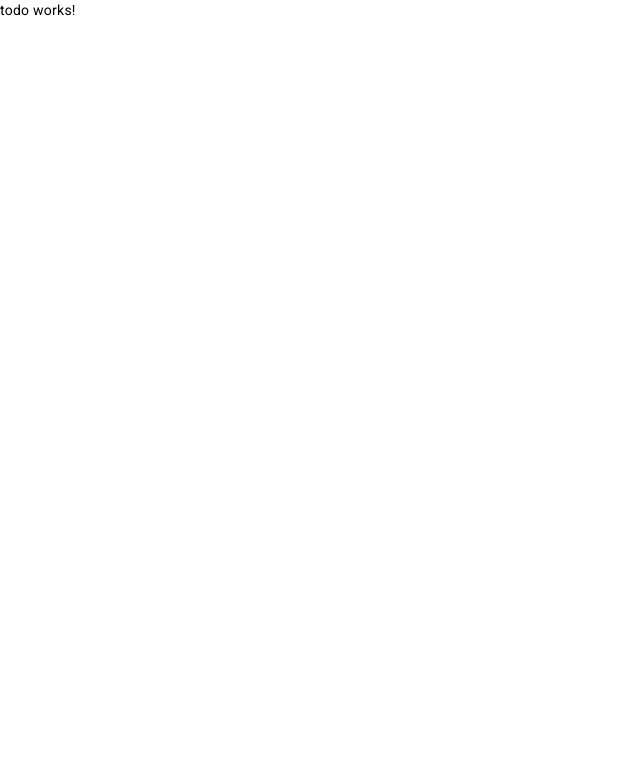
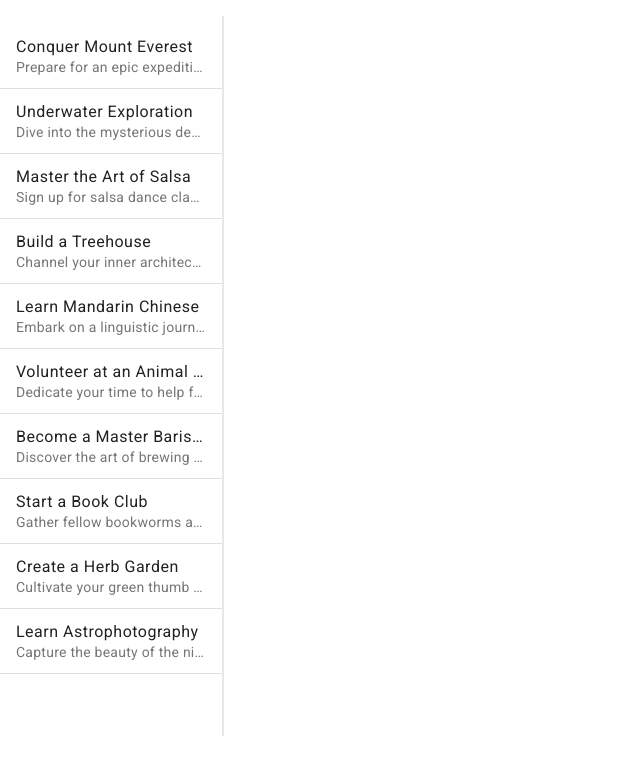
Before and after one commit to kevin-barrientos/angular-upskilling, an Angular app: page / in a window 1280 px wide. Shown: the top 774 px of the page, without its empty margins (0-640 px from the left). Built offline with nearby package versions, Linux system fonts and the light colour scheme.

Commit message:
session 2 (task): displays list of todos and its detail upon click

```diff
--- a/src/app/app.component.html
+++ b/src/app/app.component.html
@@ -1 +1,10 @@
-<tpg-todo></tpg-todo>
+<div class="flex flex-col h-screen">
+  <div class="flex h-full max-h-[calc(100vh-64px)] pt-4">
+    <div class="min-w-[224px] max-w-[224px] h-full overflow-auto border-r-gray-200 border-solid border-r-2">
+      <tpg-todo-sidebar-list (itemClick)="itemSelected($event)"></tpg-todo-sidebar-list>
+    </div>
+    <div class="grow w-0 h-full flex flex-col">
+      <tpg-todo [todo]="todo"></tpg-todo>
+    </div>
+  </div>
+</div>
--- a/src/app/app.component.ts
+++ b/src/app/app.component.ts
@@ -6,5 +6,9 @@ import { Component } from '@angular/core';
   styleUrls: ['./app.component.css'],
 })
 export class AppComponent {
-  title = 'angular-upskilling';
+  todo?: { title: string; description: string };
+
+  itemSelected(todo: { title: string; description: string }) {
+    this.todo = todo;
+  }
 }
--- /dev/null
+++ b/src/app/todo-list-item/todo-list-item.component.html
@@ -0,0 +1,5 @@
+<mat-list-item>
+  <span matListItemTitle>{{ title }}</span>
+  <span matListItemLine>{{ description }}</span>
+</mat-list-item>
+<mat-divider></mat-divider>
--- /dev/null
+++ b/src/app/todo-list-item/todo-list-item.component.ts
@@ -0,0 +1,14 @@
+import { Component, Input } from '@angular/core';
+
+@Component({
+  selector: 'tpg-todo-list-item',
+  templateUrl: './todo-list-item.component.html',
+  styleUrls: ['./todo-list-item.component.css'],
+})
+export class TodoListItemComponent {
+  @Input()
+  title: string = '';
+
+  @Input()
+  description: string = '';
+}
--- /dev/null
+++ b/src/app/todo-sidebar-list/todo-sidebar-list.component.html
@@ -0,0 +1,111 @@
+<mat-action-list>
+  <tpg-todo-list-item
+    title="Conquer Mount Everest"
+    description="Prepare for an epic expedition to the world's highest peak. Gather gear, train, and embark on a life-changing journey to conquer Mount Everest."
+    (click)="
+      itemClicked(
+        'Conquer Mount Everest',
+        'Prepare for an epic expedition to the world\'s highest peak. Gather gear, train, and embark on a life-changing journey to conquer Mount Everest.'
+      )
+    "
+  ></tpg-todo-list-item>
+
+  <tpg-todo-list-item
+    title="Underwater Exploration"
+    description="Dive into the mysterious depths of the ocean. Enroll in scuba diving lessons, explore vibrant coral reefs, and encounter fascinating marine creatures."
+    (click)="
+      itemClicked(
+        'Underwater Exploration',
+        'Dive into the mysterious depths of the ocean. Enroll in scuba diving lessons, explore vibrant coral reefs, and encounter fascinating marine creatures.'
+      )
+    "
+  ></tpg-todo-list-item>
+
+  <tpg-todo-list-item
+    title="Master the Art of Salsa"
+    description="Sign up for salsa dance classes and learn the energetic moves of this Latin dance style. Perfect your footwork, spins, and partner work to become a salsa master."
+    (click)="
+      itemClicked(
+        'Master the Art of Salsa',
+        'Sign up for salsa dance classes and learn the energetic moves of this Latin dance style. Perfect your footwork, spins, and partner work to become a salsa master.'
+      )
+    "
+  ></tpg-todo-list-item>
+
+  <tpg-todo-list-item
+    title="Build a Treehouse"
+    description="Channel your inner architect and construct a whimsical treehouse in your backyard. Design the blueprint, gather materials, and create a magical hideaway among the branches."
+    (click)="
+      itemClicked(
+        'Build a Treehouse',
+        'Channel your inner architect and construct a whimsical treehouse in your backyard. Design the blueprint, gather materials, and create a magical hideaway among the branches.'
+      )
+    "
+  ></tpg-todo-list-item>
+
+  <tpg-todo-list-item
+    title="Learn Mandarin Chinese"
+    description="Embark on a linguistic journey and learn Mandarin Chinese, one of the most widely spoken languages in the world. Immerse yourself in the rich culture and master essential phrases."
+    (click)="
+      itemClicked(
+        'Learn Mandarin Chinese',
+        'Embark on a linguistic journey and learn Mandarin Chinese, one of the most widely spoken languages in the world. Immerse yourself in the rich culture and master essential phrases.'
+      )
+    "
+  ></tpg-todo-list-item>
+
+  <tpg-todo-list-item
+    title="Volunteer at an Animal Shelter"
+    description="Dedicate your time to help furry friends in need. Volunteer at a local animal shelter, assist with feeding, grooming, and providing love and care to adorable shelter animals."
+    (click)="
+      itemClicked(
+        'Volunteer at an Animal Shelter',
+        'Dedicate your time to help furry friends in need. Volunteer at a local animal shelter, assist with feeding, grooming, and providing love and care to adorable shelter animals.'
+      )
+    "
+  ></tpg-todo-list-item>
+
+  <tpg-todo-list-item
+    title="Become a Master Barista"
+    description="Discover the art of brewing coffee. Enroll in a barista course, learn latte art, and master the art of creating delicious espresso-based beverages."
+    (click)="
+      itemClicked(
+        'Become a Master Barista',
+        'Discover the art of brewing coffee. Enroll in a barista course, learn latte art, and master the art of creating delicious espresso-based beverages.'
+      )
+    "
+  ></tpg-todo-list-item>
+
+  <tpg-todo-list-item
+    title="Start a Book Club"
+    description="Gather fellow bookworms and create a book club. Choose captivating reads, engage in thoughtful discussions, and expand your literary horizons with like-minded readers."
+    (click)="
+      itemClicked(
+        'Start a Book Club',
+        'Gather fellow bookworms and create a book club. Choose captivating reads, engage in thoughtful discussions, and expand your literary horizons with like-minded readers.'
+      )
+    "
+  ></tpg-todo-list-item>
+
+  <tpg-todo-list-item
+    title="Create a Herb Garden"
+    description="Cultivate your green thumb and start a herb garden. Plant aromatic herbs like basil, mint, and rosemary, and enjoy the satisfaction of using fresh ingredients in your culinary adventures."
+    (click)="
+      itemClicked(
+        'Create a Herb Garden',
+        'Cultivate your green thumb and start a herb garden. Plant aromatic herbs like basil, mint, and rosemary, and enjoy the satisfaction of using fresh ingredients in your culinary adventures.'
+      )
+    "
+  ></tpg-todo-list-item>
+
+  <tpg-todo-list-item
+    title="Learn Astrophotography"
+    description="Capture the beauty of the night sky. Dive into the world of astrophotography, learn how to photograph stars, galaxies, and nebulae, and unveil the wonders of the universe through your lens."
+    (click)="
+      itemClicked(
+        'Learn Astrophotography',
+        'Capture the beauty of the night sky. Dive into the world of astrophotography, learn how to photograph stars, galaxies, and nebulae, and unveil the wonders of the universe through your lens.'
+      )
+    "
+  ></tpg-todo-list-item>
+</mat-action-list>
--- /dev/null
+++ b/src/app/todo-sidebar-list/todo-sidebar-list.component.ts
@@ -0,0 +1,15 @@
+import { Component, EventEmitter, Output } from '@angular/core';
+
+@Component({
+  selector: 'tpg-todo-sidebar-list',
+  templateUrl: './todo-sidebar-list.component.html',
+  styleUrls: ['./todo-sidebar-list.component.css'],
+})
+export class TodoSidebarListComponent {
+  @Output()
+  itemClick = new EventEmitter<{ title: string; description: string }>();
+
+  itemClicked(title: string, description: string) {
+    this.itemClick.next({ title, description });
+  }
+}
--- a/src/app/todo/todo.component.html
+++ b/src/app/todo/todo.component.html
@@ -1 +1,6 @@
-<p>todo works!</p>
+<div class="px-4 pt-4">
+  <h2>{{ todo?.title }}</h2>
+</div>
+<div class="px-4 pt-4 grow">
+  <p>{{ todo?.description }}</p>
+</div>
--- a/src/app/todo/todo.component.ts
+++ b/src/app/todo/todo.component.ts
@@ -1,8 +1,11 @@
-import { Component } from '@angular/core';
+import { Component, Input } from '@angular/core';
 
 @Component({
   selector: 'tpg-todo',
   templateUrl: './todo.component.html',
   styleUrls: ['./todo.component.css'],
 })
-export class TodoComponent {}
+export class TodoComponent {
+  @Input()
+  todo?: { title: string; description: string };
+}
```
Also changed, not shown: src/app/app.module.ts (+18 -2 lines), src/app/todo-list-item/todo-list-item.component.css (added), src/app/todo-sidebar-list/todo-sidebar-list.component.css (added), 2 other files (tests, documents, lock files or other folders).
